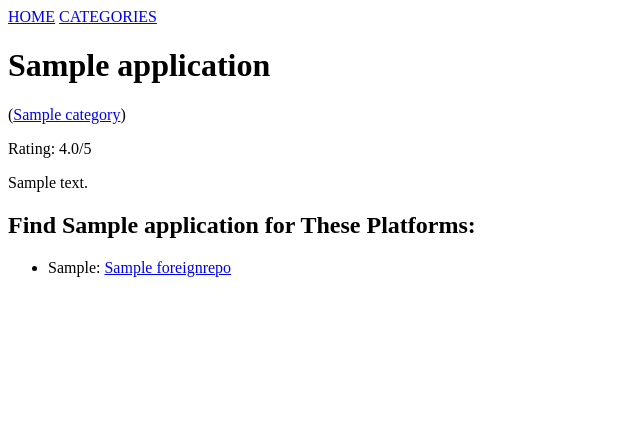
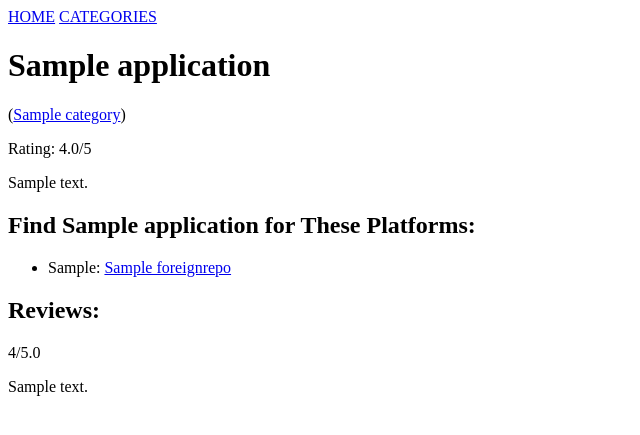
Before and after one commit to dynaware/appster, a Django app: page /app_store/1/ in a window 1280 px wide. Shown: the top 435 px of the page, without its empty margins (0-640 px from the left). Run offline with Django 3.2, Linux system fonts and the light colour scheme; tables that the repository leaves empty hold one stand-in row (values such as "Sample post").

Commit message:
display reviews on the details page

```diff
--- a/templates/app_store/detail.html
+++ b/templates/app_store/detail.html
@@ -16,4 +16,15 @@
             <li>{{ repo.repository.platform }}: <a href="{{ repo }}">{{ repo.repository.name }}</a></li>
         {% endfor %}
     </ul>
+
+    <h2>Reviews:</h2>
+
+    <div class="app-reviews">
+    {% for review in app.review_set.all %}
+        <div class="app-review">
+            <div class="app-review-rating"><p>{{ review.rating }}/5.0</p></div>
+            <p class="app-review-text">{{ review.review_text }}</p>
+        </div>
+    {% endfor %}
+    </div>
 {% endblock %}
```
